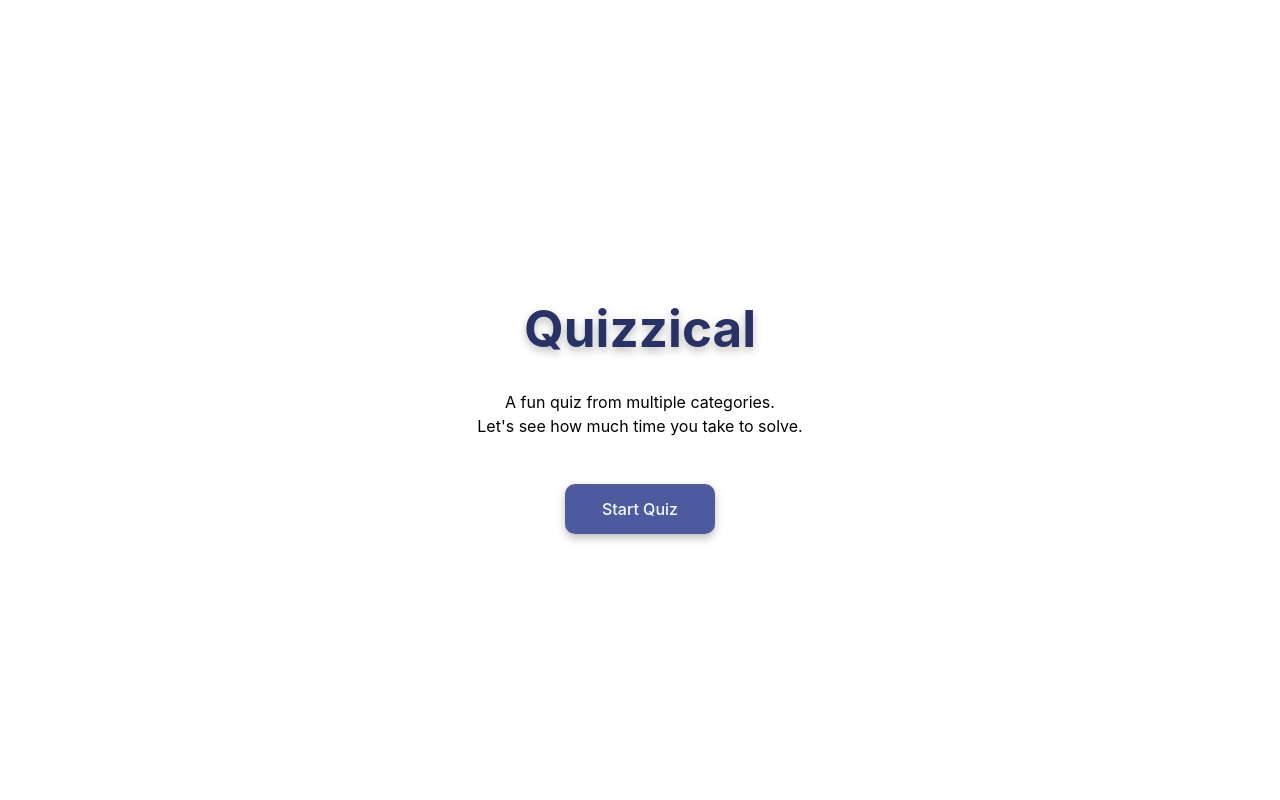
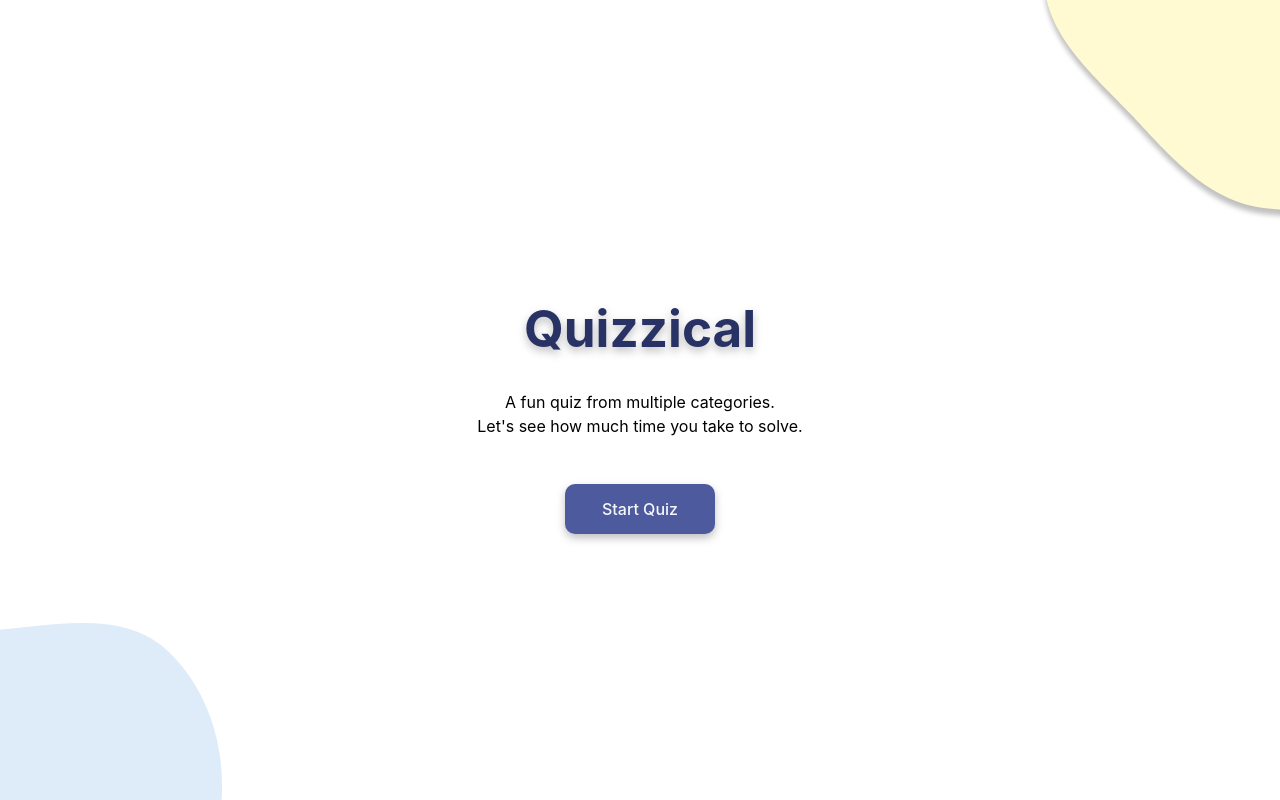
Before and after one commit to hennasingh/quizzical, a React (Vite) app: page / in a window 1280 px wide. Built offline with nearby package versions, Linux system fonts and the light colour scheme.

Commit message:
added color blobs on start and question screens

```diff
--- a/src/App.css
+++ b/src/App.css
@@ -1,10 +1,3 @@
-#root {
-  max-width: 1280px;
-  margin: 0 auto;
-  padding: 2rem;
-  text-align: center;
-}
-
 body {
   margin: 0;
   display: flex;
@@ -13,6 +6,24 @@ body {
   min-height: 100vh;
 }
 
+#root {
+  max-width: 1280px;
+  margin: 0 auto;
+  padding: 2rem;
+  text-align: center;
+}
+
+.yellow-blob{
+  position: absolute;
+  top:0;
+  right:0;
+}
+
+.blue-blob {
+  position: absolute;
+  bottom:0;
+  left:0;
+}
 .quiz-title {
   font-size: 3.2em;
   line-height: 1.1;
@@ -86,10 +97,13 @@ form input[type="radio"]:checked+label {
   font-size: 1.2rem;
 }
 
-@media(max-width: 700px) {
+@media(max-width: 800px) {
 
   .options {
     padding: 0.4em;
     display: block;
   }
+  .yellow-blob, .blue-blob {
+    display: none;
+  }
 }
--- a/src/App.jsx
+++ b/src/App.jsx
@@ -1,6 +1,8 @@
 import './App.css'
 import React from 'react'
 import Questions from './Questions'
+import yellowIcon from './yellow-blob.png'
+import blueIcon from './blue-blob.png'
 
 function App() {
 
@@ -14,10 +16,12 @@ function App() {
 
     return (
       <>
+        <img src={yellowIcon} class='yellow-blob'/>
         <h1 className='quiz-title'>Quizzical</h1>
         <p>A fun quiz from multiple categories.
         <br/>Let's see how much time you take to solve.</p>
         <button className='start-quiz' onClick={handleClick}>Start Quiz</button>
+        <img src={blueIcon} class='blue-blob'/>
       </>
     )
   }
--- a/src/Questions.jsx
+++ b/src/Questions.jsx
@@ -1,5 +1,7 @@
 import React from 'react';
 import { decode } from 'html-entities';
+import yellowIcon from './blobQY.png'
+import blueIcon from './blobQB.png'
 
 export default function Questions() {
 
@@ -81,6 +83,7 @@ export default function Questions() {
     if (questions) {
         return(
             <div className='container'>
+                <img src={yellowIcon} class='yellow-blob'/>
                  <form onSubmit={handleSubmit}>
                     <div className='questions'>
                         {
@@ -124,6 +127,7 @@ export default function Questions() {
                         <button className='control-button play' onClick={resetGame}>Play again</button>
                      </div>
                  }
+                 <img src={blueIcon} class='blue-blob'/>
 
             </div>
         )
```
Also changed, not shown: src/blobQB.png (added), src/blobQY.png (added).
